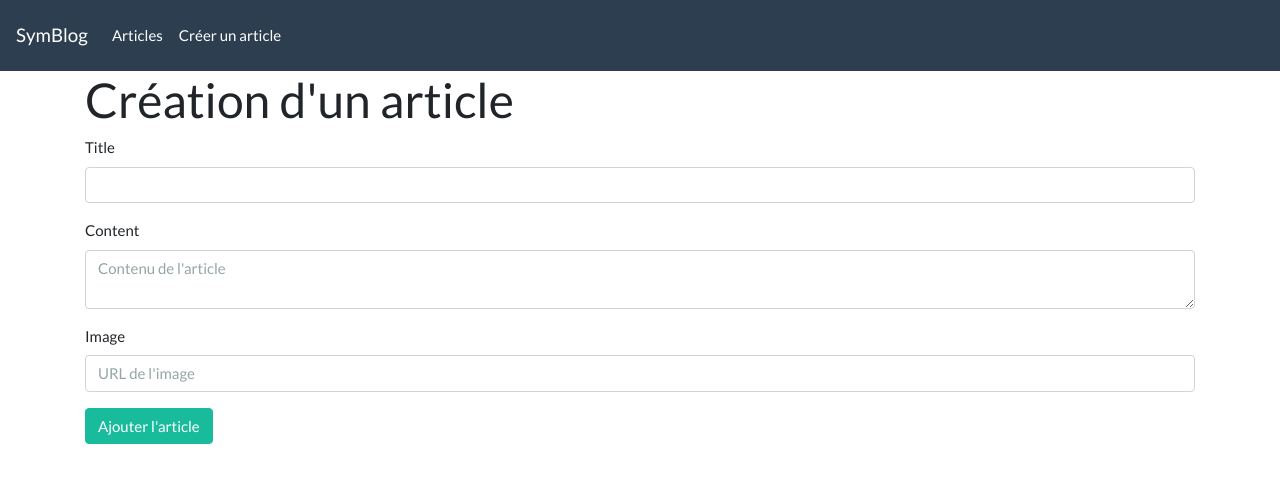
After one commit to olpok/Symblog, a Symfony app: template templates/blog/create.html.twig in a window 1280 px wide. The commit adds this page. Shown: the top 483 px of the page. Run offline with Twig, Linux system fonts and the light colour scheme; the template is opened without the code that fills it, so the values that code supplies are empty; form fields are guessed from the names that the template uses; some libraries are stand-ins or nearby versions.

Commit message:
Forms and validations added

```diff
--- a/templates/base.html.twig
+++ b/templates/base.html.twig
@@ -10,7 +10,7 @@
 
 <body>
     <nav class="navbar navbar-expand-lg navbar-dark bg-primary">
-        <a class="navbar-brand" href="/">SymBlog</a>
+        <a class="navbar-brand" href="{{path('home')}}">SymBlog</a>
         <button class="navbar-toggler" type="button" data-toggle="collapse" data-target="#navbarColor01"
             aria-controls="navbarColor01" aria-expanded="false" aria-label="Toggle navigation">
             <span class="navbar-toggler-icon"></span>
@@ -19,10 +19,10 @@
         <div class="collapse navbar-collapse" id="navbarColor01">
             <ul class="navbar-nav mr-auto">
                 <li class="nav-item">
-                    <a class="nav-link" href="/blog">Articles <span class="sr-only">(current)</span></a>
+                    <a class="nav-link" href="{{path('blog')}}">Articles <span class="sr-only">(current)</span></a>
                 </li>
                 <li class="nav-item">
-                    <a class="nav-link" href="/blog/new">Créer un article</a>
+                    <a class="nav-link" href="{{path('blog_create')}}">Créer un article</a>
                 </li>
             </ul>
         </div>
--- /dev/null
+++ b/templates/blog/create.html.twig
@@ -0,0 +1,25 @@
+{% extends 'base.html.twig' %}
+
+{% block body %}
+
+<h1>Création d'un article</h1>
+
+{{form_start(formArticle)}}
+
+{{form_errors(formArticle.title)}}
+
+{{form_row(formArticle.title)}}
+{{form_row(formArticle.content, {'attr':{'placeholder':"Contenu de l'article"}})}}
+{{form_row(formArticle.image, {'attr':{'placeholder':"URL de l'image"}})}}
+
+<button type="submit" class="btn btn-success">
+    {% if editMode %}
+    Enregistrer les modifications
+    {% else %}
+    Ajouter l'article
+    {% endif %}
+</button>
+
+{{form_end(formArticle)}}
+
+{% endblock %}
--- a/templates/blog/index.html.twig
+++ b/templates/blog/index.html.twig
@@ -23,7 +23,4 @@
 
 </section>
 
-
-
-
 {% endblock %}
```
Also changed, not shown: src/Controller/BlogController.php (+47 -0 lines), src/Entity/Article.php (+13 -0 lines), src/Form/ArticleType.php (added, +27 -0 lines), 1 other file.
